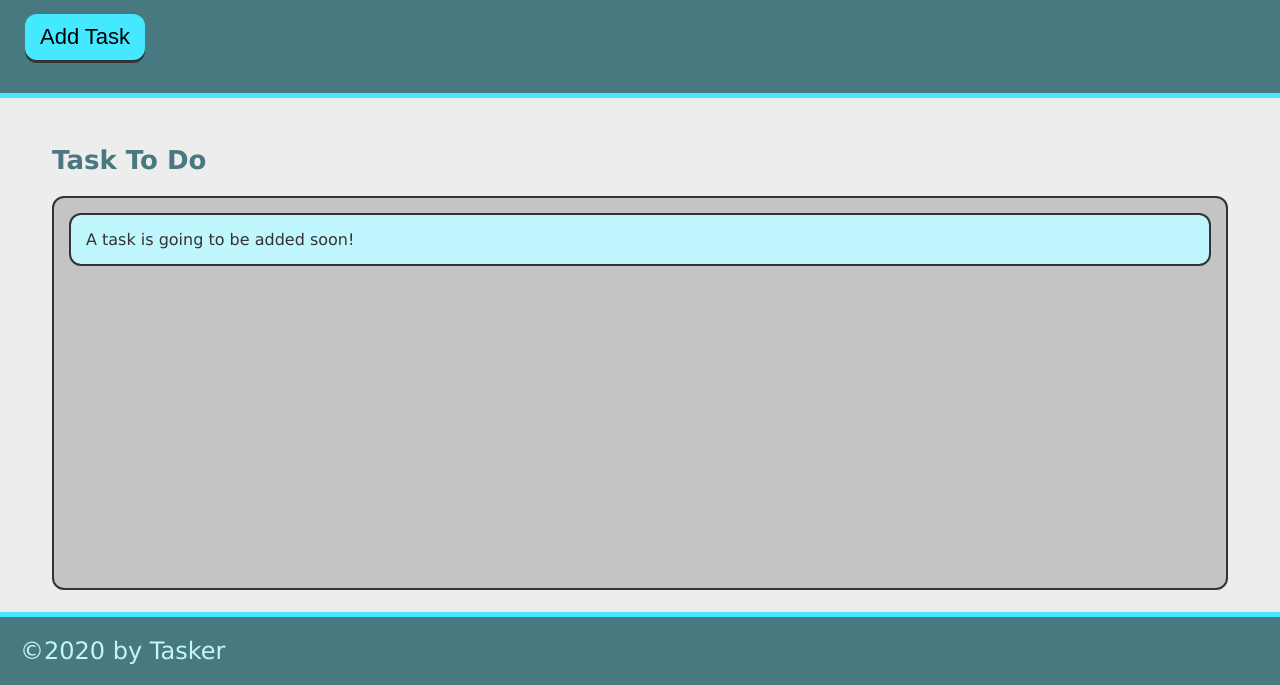
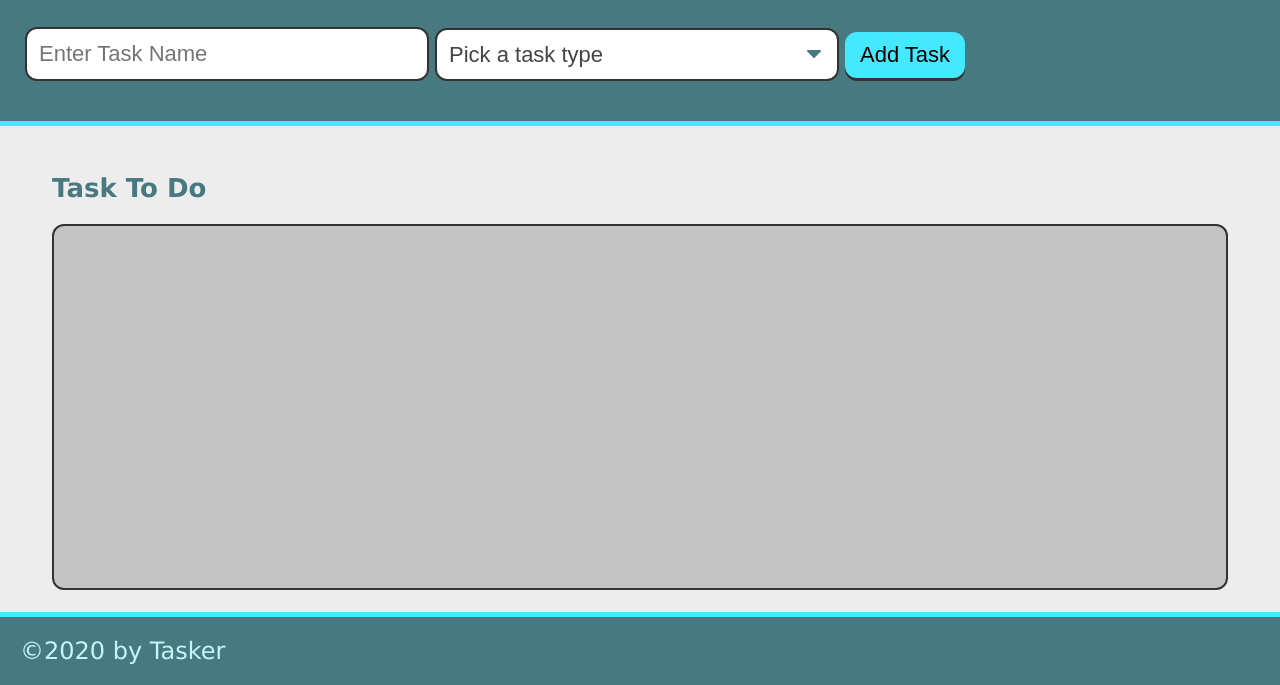
Before and after one commit to vmcguire/tasker, a plain HTML site: page index.html in a window 1280 px wide. Shown: the part 115-800 px from the top of the page. Drawn offline with Linux system fonts and the light colour scheme.

Commit message:
added select and input fields

```diff
--- a/index.html
+++ b/index.html
@@ -11,14 +11,28 @@
     <header>
       <h1 class="page-title">Tasker</h1>
       <p>Click the button below to add a new task!</p>
-      <button id="save-task" class="btn">Add Task</button>
+      <form id="task-form">
+        <div class="form-group">
+          <input type="text" name="task-name" placeholder="Enter Task Name" />
+        </div>
+        <div class="form-group">
+          <select class="select-dropdown" name="task-type">
+            <option value="" disabled selected>Pick a task type</option>
+            <option value="Print">Print</option>
+            <option value="Web">Web</option>
+            <option value="Mobile">Mobile</option>
+          </select>
+        </div>
+
+        <div class="form-group">
+          <button class="btn" id="save-task" type="submit">Add Task</button>
+        </div>
+      </form>
     </header>
     <main class="page-content">
       <seciton class="task-list-wrapper">
         <h2 class="list-title">Task To Do</h2>
-        <ul id="tasks-to-do" class="task-list">
-          <li class="task-item">A task is going to be added soon!</li>
-        </ul>
+        <ul id="tasks-to-do" class="task-list"></ul>
       </seciton>
     </main>
     <footer>&copy;2020 by Tasker</footer>
```
